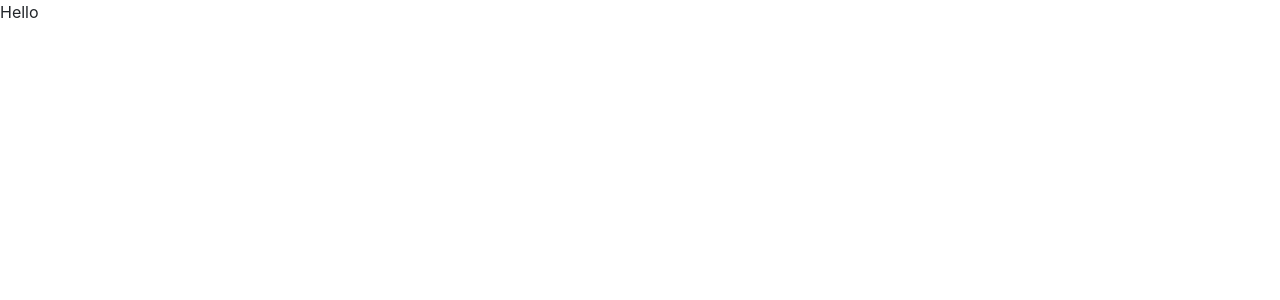
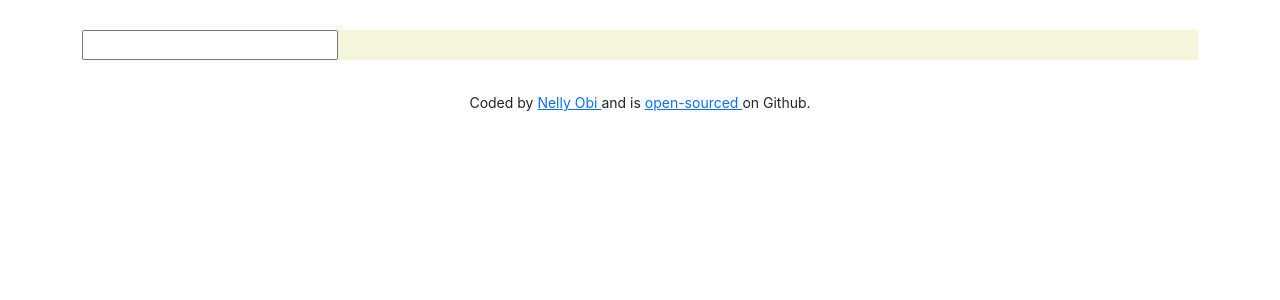
Before and after one commit to nellyobi/dictionary-project, a React (Create React App) app: page / in a window 1280 px wide. Shown: the top 300 px of the page. Built offline with nearby package versions, Linux system fonts and the light colour scheme.

Commit message:
Added the js and css to the dictionary page

```diff
--- a/src/App.css
+++ b/src/App.css
@@ -0,0 +1,15 @@
+.App-header {
+  margin:30px 0;
+}
+
+
+.App-logo {
+  max-width: 200px;
+  display: block;
+  margin: 0 auto;
+}
+
+.App-footer {
+  text-align: center;
+  margin: 30px 0;
+}
--- a/src/App.js
+++ b/src/App.js
@@ -1,11 +1,22 @@
 
 import './App.css';
+import Dictionary from "./Dictionary.js";
 
 function App() {
   return (
     <div className="App">
-      <header className="App-header"> </header>
-      Hello
+      <div className="container">
+      <header className="App-header">
+
+      </header>
+      <main>
+        <Dictionary />
+      </main>
+      <footer className="App-footer">
+
+       <small>Coded by <a href= "github.com/nellyobi"> Nelly Obi </a> and is <a href="github.com/nellyobi/dictionary-project"> open-sourced </a>  on Github.</small>
+      </footer>
+      </div>
     </div>
   );
 }
--- /dev/null
+++ b/src/Dictionary.css
@@ -0,0 +1,3 @@
+.Dictionary {
+    background: beige;
+}
--- /dev/null
+++ b/src/Dictionary.js
@@ -0,0 +1,27 @@
+import React, {useState} from  "react";
+import "./Dictionary.css";
+
+export default function Dictionary() {
+    let [keyword, setKeyword] = useState("");
+
+    function search(event) {
+        event.preventDefault();
+        alert(`Searching for ${keyword}`);
+    }
+
+    function handleKeywordChange (event){
+        console.log(event.target.value);
+        setKeyword(event.target.value);
+
+    }
+
+
+    return (
+    <div className="Dictionary">
+        <form onSubmit={search}>
+            <input type="search" onChange= {handleKeywordChange} />
+        </form>
+
+    </div>
+    );
+}
```
